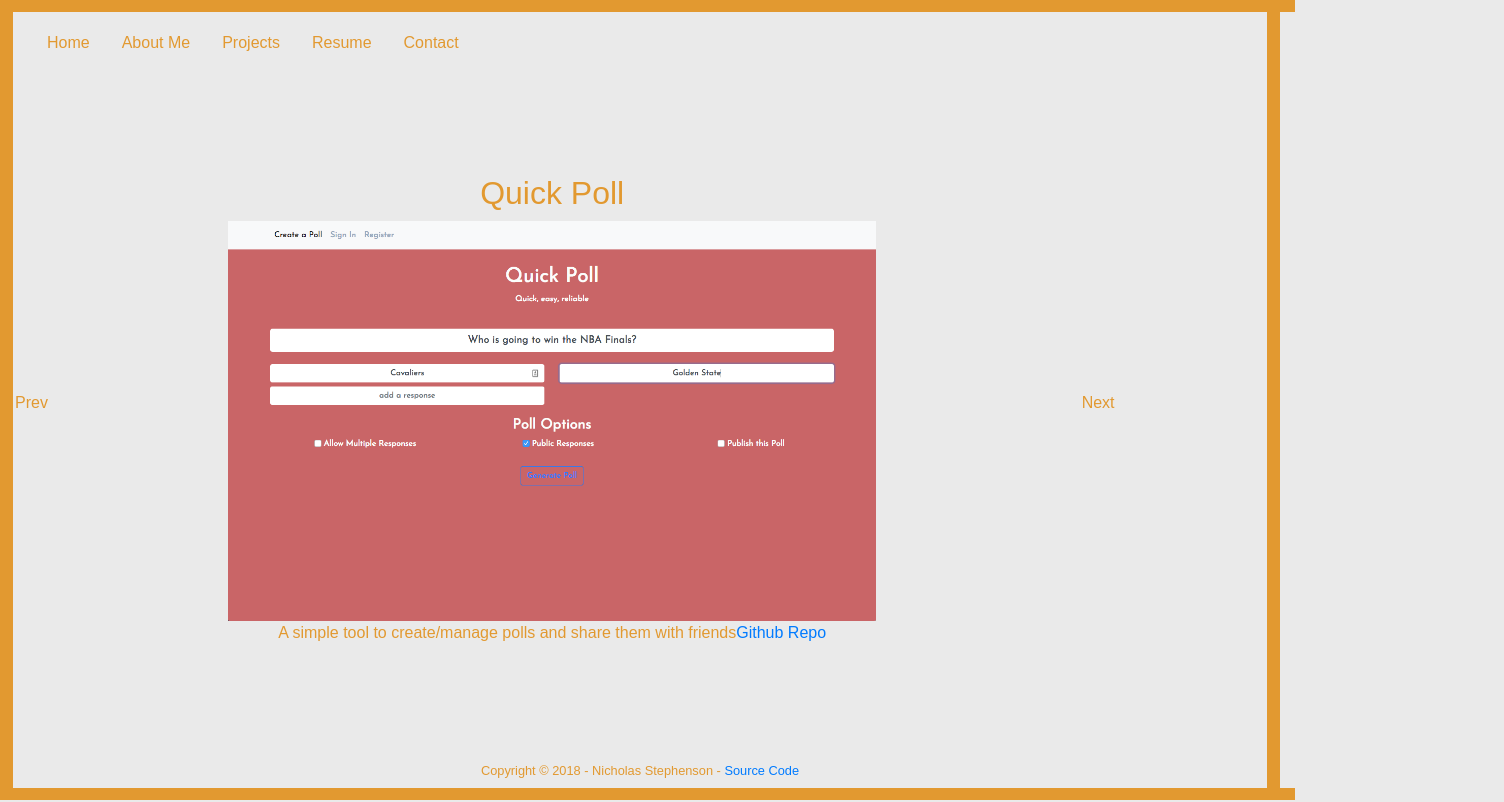
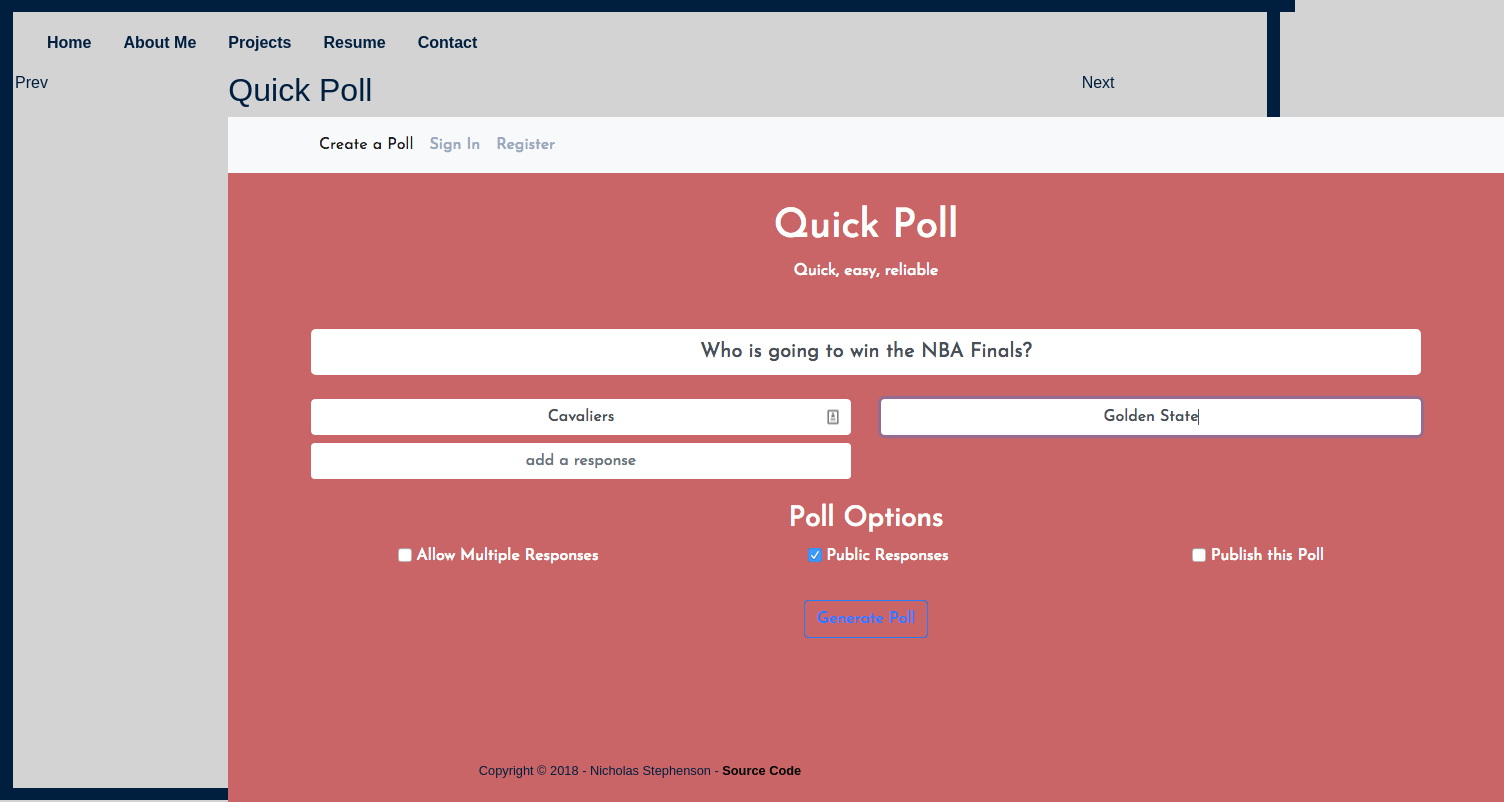
Before and after one commit to NStephenson/nstephenson.github.io, a React (Create React App) app: page /projects in a window 1280 px wide. Shown: the top 802 px of the page, 1504 px wide, since content can reach past the window. Built offline with nearby package versions, Linux system fonts and the light colour scheme.

Commit message:
moved project styles to it's own file

```diff
--- a/src/App.css
+++ b/src/App.css
@@ -1,10 +1,14 @@
 body {
-  /*border: 10px solid #211F30;*/
-  background-color: #EAEAEA;
-  color: #E29930;
+  background-color: lightgray;
+  color: #001f3f;
   width: 100%;
   height: 100%;
+  font-family: 'Nanum Gothic', sans-serif;
+}
 
+a {
+  color: black;
+  font-weight: bold;
 }
 
 #homepage h1,p {
@@ -18,7 +22,7 @@ body {
 }
 
 nav a {
-  color: #E29930;
+  color: #001f3f;
 }
 
 
@@ -45,7 +49,7 @@ footer.footer {
 
 
 #top, #bottom, #left, #right {
-  background: #E29930;
+  background: #001f3f;
   position: fixed;
 }
 #left, #right {
@@ -62,17 +66,18 @@ footer.footer {
 }
 
 #contact-bubbles {
-  width: 100%;
   display: flex;
   justify-content: center;
   margin-bottom: 3vh
 /*  clear: both;*/
 }
 
+#contact-page {
+  text-align: center;
+}
+
 .contact-bubble {
   flex: auto;
-  /*display: inline-flex;*/
- /* float: left;*/
 }
 
 .social-icon {
@@ -81,9 +86,7 @@ footer.footer {
 
 }
 
-.email-contact{
-/*  clear: both;*/
-}
+
 
 
 #top { top: 0; }
@@ -109,33 +112,6 @@ footer {
 
 #about-me {
   height: inherit;
-  text-align: center;
-/*  position: absolute;
-  width: 100%;
-  text-align: center;
-  top: 35%;*/
+  text-align: justify;
+  line-height: 2;
 }
-
-.project {
-  position: absolute;
-  overflow: auto;
-  top: 30%;
-  text-align: center;
-  max-height: 70vh;
-  width: auto;
-  display:block;
-  margin:auto;
-}
-
-
-
-.project-image {
- max-width: 100%;
- max-height: 50vh;
- height: auto;
- object-fit: contain;
-}
-
-.projects .col-md-2 {
-  margin-top: 25%;
-}
```
